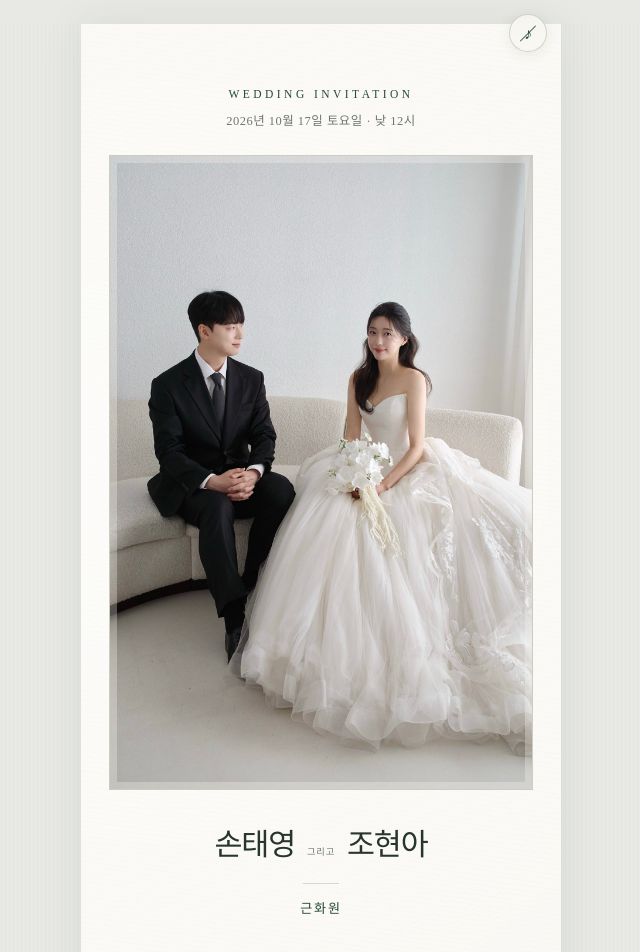
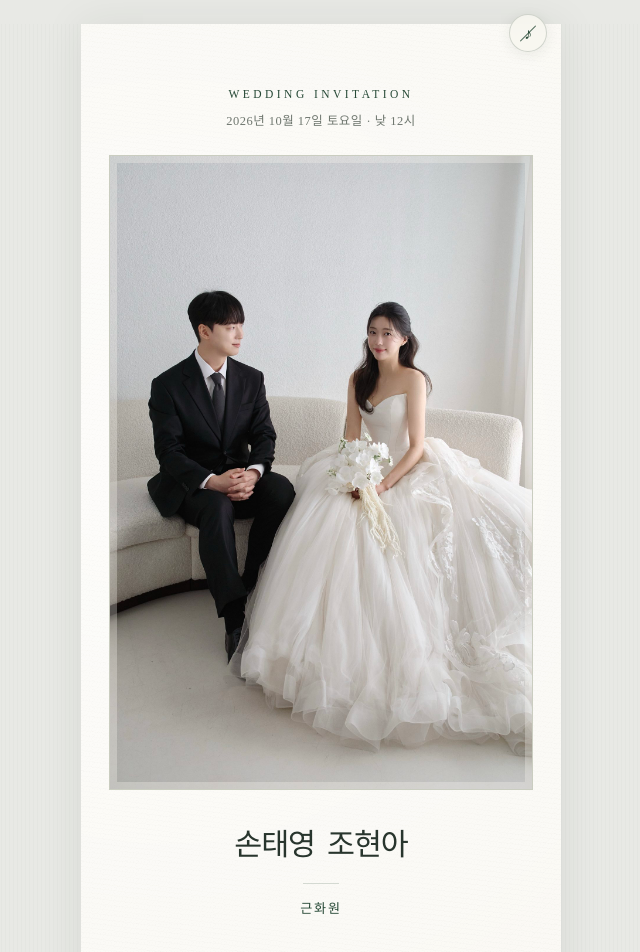
Before and after one commit to taeyoungson/wedding-invite, a React (Vite) app: page / in a window 1280 px wide. Shown: the top 952 px of the page, without its empty margins (319-959 px from the left). Built offline with nearby package versions, Linux system fonts and the light colour scheme; a web font is replaced by a local one.

Commit message:
style: simplify cover names

```diff
--- a/src/App.tsx
+++ b/src/App.tsx
@@ -31,7 +31,6 @@ function App() {
         <div className="cover__content">
           <h1 id="cover-names">
             <span>{wedding.groom}</span>
-            <span className="cover__name-divider" aria-hidden="true">그리고</span>
             <span>{wedding.bride}</span>
           </h1>
           <div className="cover__line" aria-hidden="true" />
```
